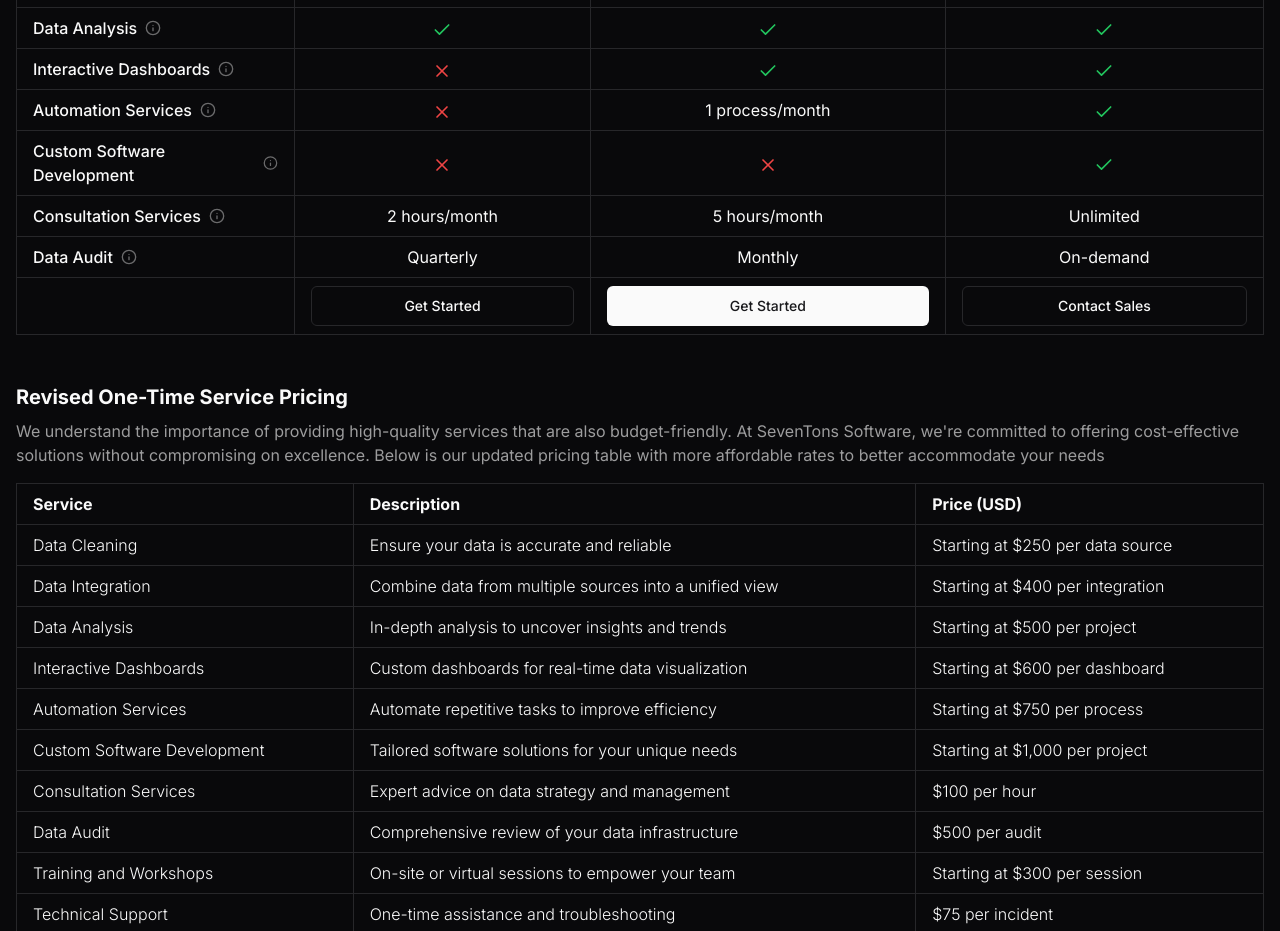
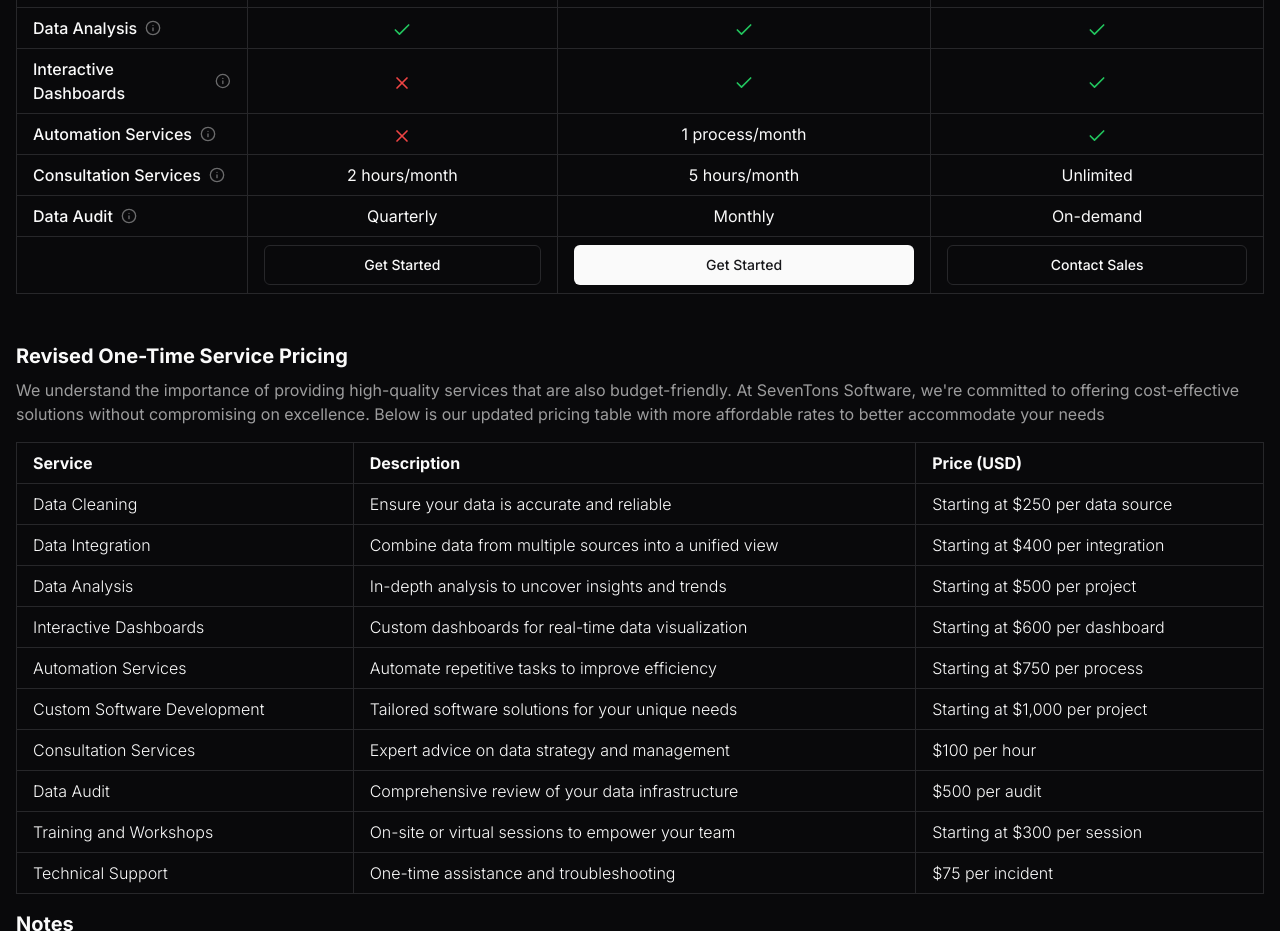
Before and after one commit to MarkivV/janeloch, a Next.js app: page / in a window 1280 px wide. Shown: the part 4280-5211 px from the top of the page. Built offline with nearby package versions, Linux system fonts and the light colour scheme.

Commit message:
Update pricing.tsx

```diff
--- a/components/layout/sections/pricing.tsx
+++ b/components/layout/sections/pricing.tsx
@@ -139,7 +139,6 @@
         "Data Analysis": true,
         "Interactive Dashboards": false,
         "Automation Services": false,
-        "Custom Software Development": false,
         "Consultation Services": "2 hours/month",
         "Data Audit": "Quarterly",
       },
@@ -154,7 +153,6 @@
         "Data Analysis": true,
         "Interactive Dashboards": true,
         "Automation Services": "1 process/month",
-        "Custom Software Development": false,
         "Consultation Services": "5 hours/month",
         "Data Audit": "Monthly",
       },
@@ -169,7 +167,6 @@
         "Data Analysis": true,
         "Interactive Dashboards": true,
         "Automation Services": true,
-        "Custom Software Development": true,
         "Consultation Services": "Unlimited",
         "Data Audit": "On-demand",
       },
@@ -196,10 +193,6 @@
     {
       label: "Automation Services",
       description: "Automate repetitive tasks to improve efficiency",
-    },
-    {
-      label: "Custom Software Development",
-      description: "Tailored software solutions for your unique needs",
     },
     {
       label: "Consultation Services",
```
